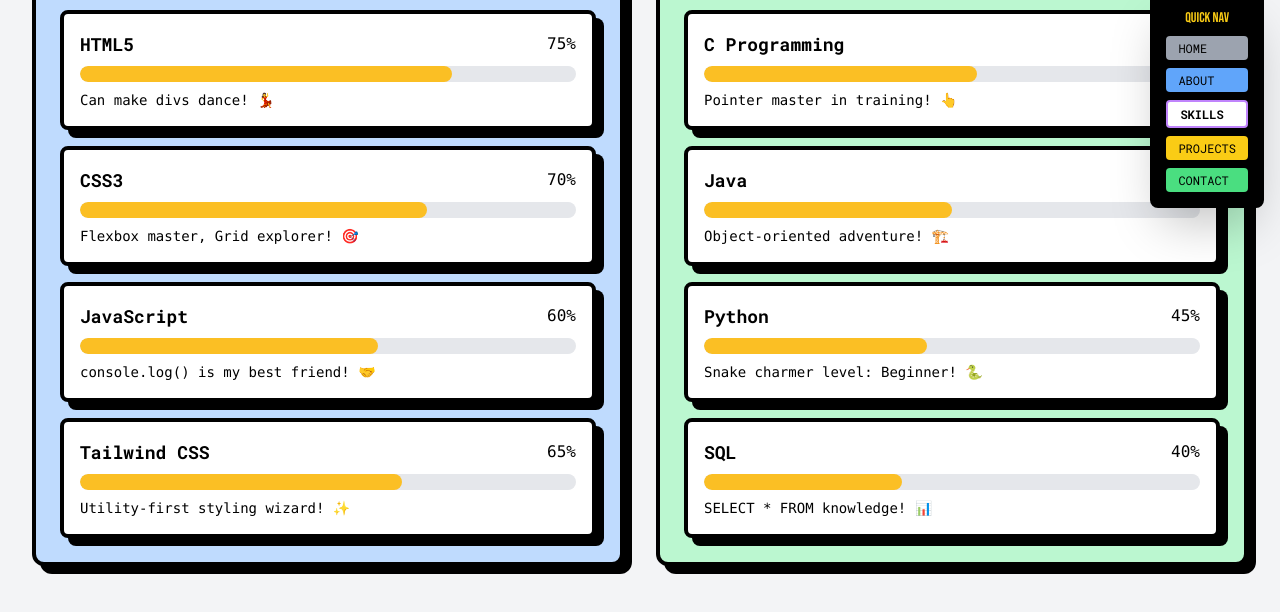
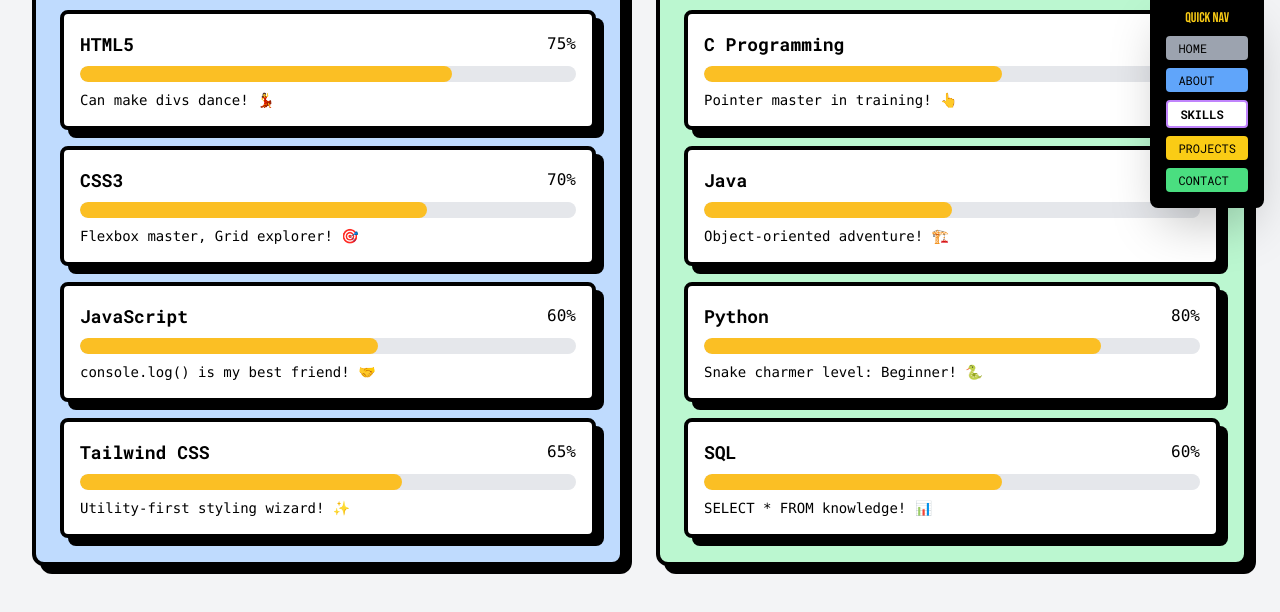
Before and after one commit to abhisheksrivastava-009/WEBSITE, a website: page skills.html in a window 1280 px wide. Shown: the part 576-1188 px from the top of the page. Drawn offline with nearby package versions, Linux system fonts and the light colour scheme.

Commit message:
update portfolio

```diff
--- a/skills.html
+++ b/skills.html
@@ -134,10 +134,10 @@
         <div class="neo-brutalist bg-white p-4 rounded-lg">
           <div class="flex justify-between items-center mb-2">
             <span class="font-bold text-lg">C Programming</span>
-            <span class="font-mono">55%</span>
+            <span class="font-mono">60%</span>
           </div>
           <div class="skill-meter h-4 rounded-full">
-            <div class="skill-progress" style="width: 55%;"></div>
+            <div class="skill-progress" style="width: 60%;"></div>
           </div>
           <p class="text-sm font-mono mt-2">Pointer master in training! 👆</p>
         </div>
@@ -156,10 +156,10 @@
         <div class="neo-brutalist bg-white p-4 rounded-lg">
           <div class="flex justify-between items-center mb-2">
             <span class="font-bold text-lg">Python</span>
-            <span class="font-mono">45%</span>
+            <span class="font-mono">80%</span>
           </div>
           <div class="skill-meter h-4 rounded-full">
-            <div class="skill-progress" style="width: 45%;"></div>
+            <div class="skill-progress" style="width: 80%;"></div>
           </div>
           <p class="text-sm font-mono mt-2">Snake charmer level: Beginner! 🐍</p>
         </div>
@@ -167,10 +167,10 @@
         <div class="neo-brutalist bg-white p-4 rounded-lg">
           <div class="flex justify-between items-center mb-2">
             <span class="font-bold text-lg">SQL</span>
-            <span class="font-mono">40%</span>
+            <span class="font-mono">60%</span>
           </div>
           <div class="skill-meter h-4 rounded-full">
-            <div class="skill-progress" style="width: 40%;"></div>
+            <div class="skill-progress" style="width: 60%;"></div>
           </div>
           <p class="text-sm font-mono mt-2">SELECT * FROM knowledge! 📊</p>
         </div>
@@ -258,7 +258,7 @@
         </h3>
         <div class="mb-4">
           <div class="skill-meter h-4 rounded-full">
-            <div class="skill-progress" style="width: 30%;"></div>
+            <div class="skill-progress" style="width: 70%;"></div>
           </div>
         </div>
         <p class="font-mono">Learning to make components dance together! Currently at 30% mastery.</p>
```
Also changed, not shown: contact.html (+1 -1 lines).
